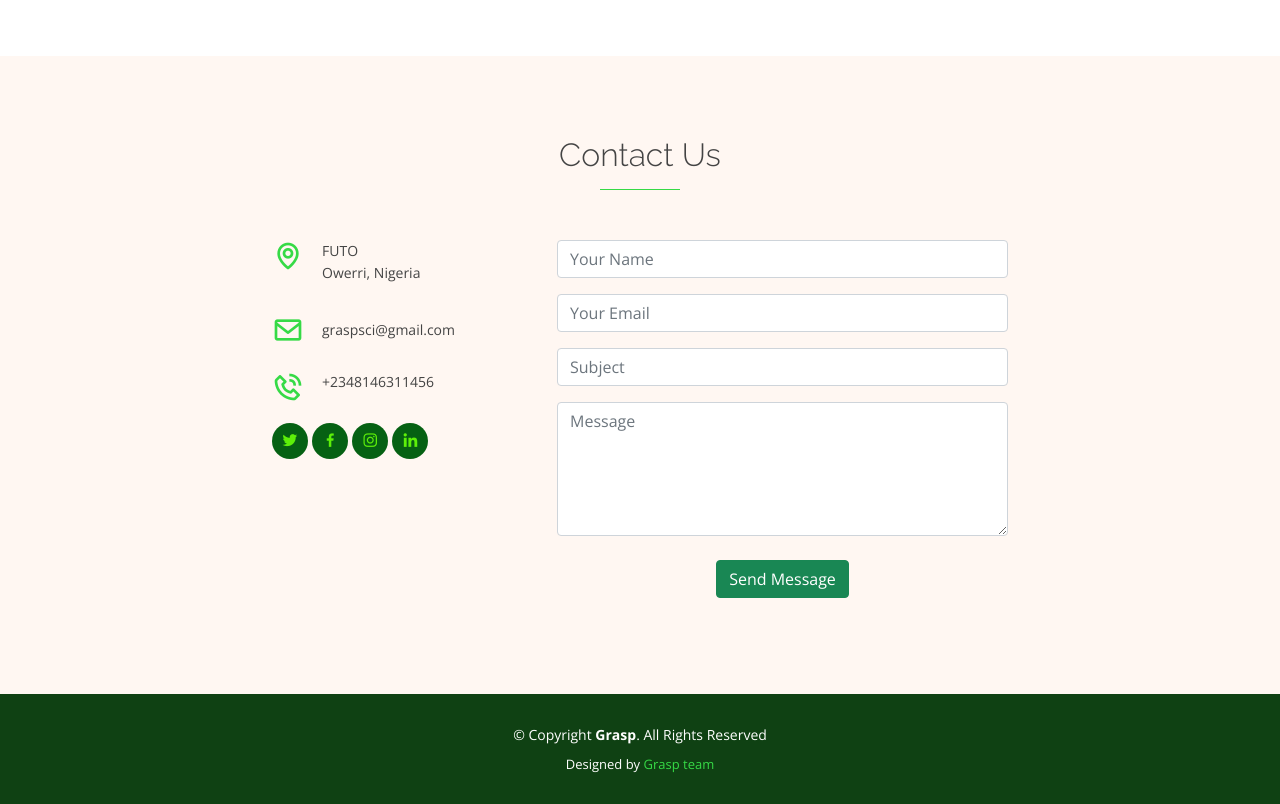
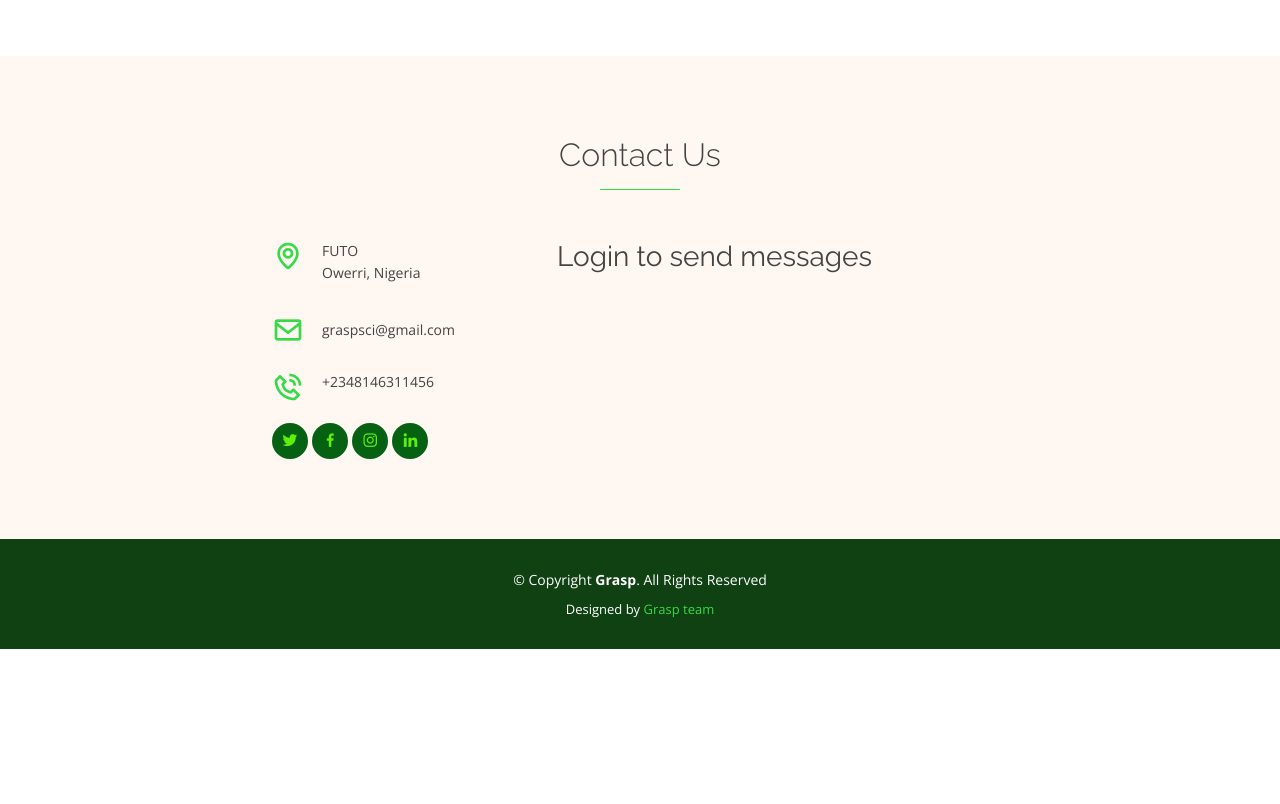
Before and after one commit to paulphysio/Grasps, a Django app: page /grasp.com/ in a window 1280 px wide. Shown: the part 2304-3108 px from the top of the page. After the commit the page ends 2953 px from the top, so only its background shows below. Run offline with Django 3.2, Linux system fonts and the light colour scheme; some libraries are stand-ins or nearby versions.

Commit message:
Update home.html

```diff
--- a/Grasp/Grasps/templates/Grasps/home.html
+++ b/Grasp/Grasps/templates/Grasps/home.html
@@ -288,26 +288,22 @@
             </div>
 
           </div>
-
+          {% if user.is_authenticated %}
           <div class="col-lg-5 col-md-7">
             <form  method="post" role="form" >
-              <div class="form-group">
-                <input type="text" name="name" class="form-control" id="name" placeholder="Your Name" required>
-              </div>
-              <div class="form-group mt-3">
-                <input type="email" class="form-control" name="email" id="email" placeholder="Your Email" required>
-              </div>
-              <div class="form-group mt-3">
-                <input type="text" class="form-control" name="subject" id="subject" placeholder="Subject" required>
-              </div>
-              <div class="form-group mt-3">
-                <textarea class="form-control" name="message" rows="5" placeholder="Message" required></textarea>
-              </div>
+              {% csrf_token %}
+              {{contactform|crispy}}
               <br>
               <div class="text-center"><button class="btn btn-success" type="submit">Send Message</button></div>
             </form>
           </div>
-
+          {% else %}
+          <div class="col-lg-5 col-md-7">
+            <h3>
+            Login to send messages
+          </h3>
+          </div>
+          {% endif %}
         </div>
 
       </div>
```
